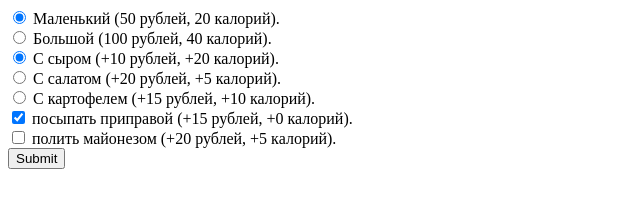
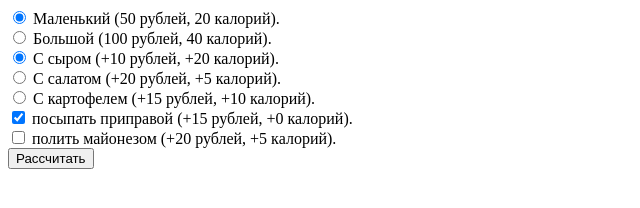
Before and after one commit to alexign473/GB-JS-2, a plain HTML site: page lesson2/fastfood/fastfood.html in a window 1280 px wide. Shown: the full height of the page, 0-640 px from the left. Drawn offline with Linux system fonts and the light colour scheme.

Commit message:
done lesson2

```diff
--- a/lesson2/fastfood/fastfood.html
+++ b/lesson2/fastfood/fastfood.html
@@ -37,7 +37,7 @@
                 </div>
             </div>
             <div>
-                <button id="btn">Submit</button>
+                <button id="btn">Рассчитать</button>
             </div>
         </form>
     </main>
```
